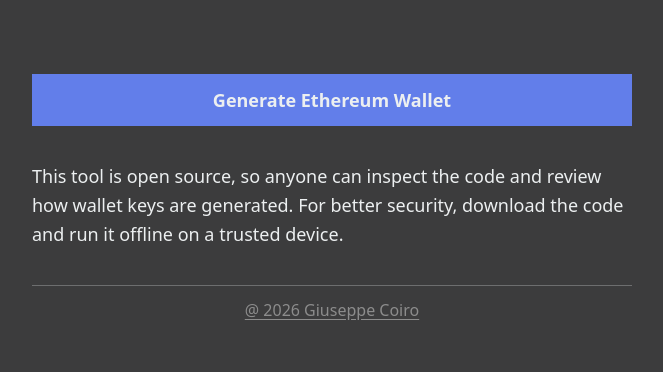
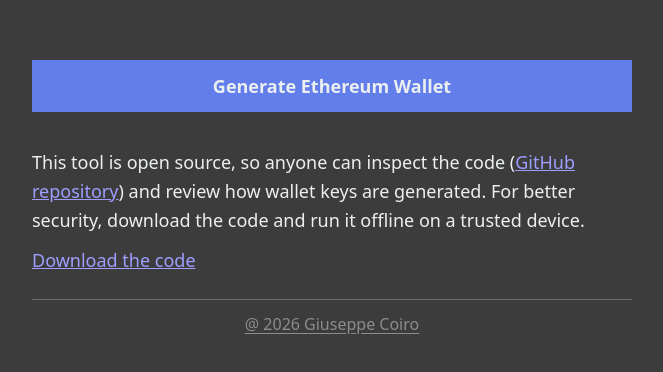
Before and after one commit to pepcoiro/ethereum-wallet-generator, a plain HTML site: page index.html in a window 1280 px wide. Shown: the part 202-574 px from the top of the page, without its empty margins (308-971 px from the left). Drawn offline with Linux system fonts and the light colour scheme.

Commit message:
Add source link and offline download

```diff
--- a/index.html
+++ b/index.html
@@ -16,7 +16,8 @@
     <div class="field"><div class="label">Private Key</div><div class="value" id="private"></div><button class="copy-button" type="button" data-copy="private">Copy Private Key</button></div>
   </div>
   <footer class="disclaimer">
-    <p>This tool is open source, so anyone can inspect the code and review how wallet keys are generated. For better security, download the code and run it offline on a trusted device.</p>
+    <p>This tool is open source, so anyone can inspect the code (<a href="https://github.com/pepcoiro/ethereum-wallet-generator" target="_blank" rel="noopener noreferrer">GitHub repository</a>) and review how wallet keys are generated. For better security, download the code and run it offline on a trusted device.</p>
+    <a class="download-button" href="https://github.com/pepcoiro/ethereum-wallet-generator/archive/refs/heads/main.zip">Download the code</a>
   </footer>
 </main>
 <footer class="site-footer"><a href="https://pepcoiro.github.io/website/" target="_blank" rel="noopener noreferrer" data-current-year>@ 2026 Giuseppe Coiro</a></footer>
```
